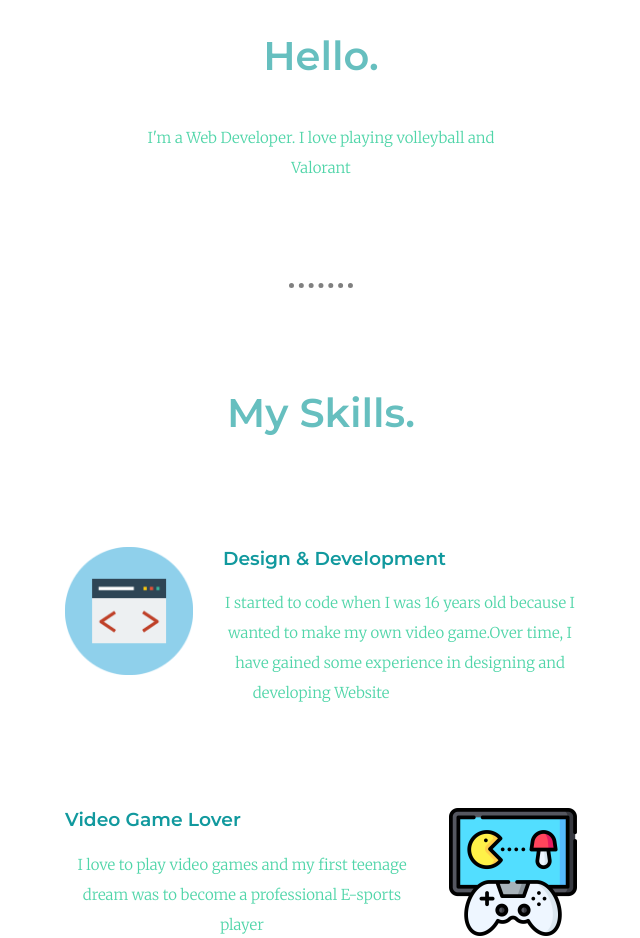
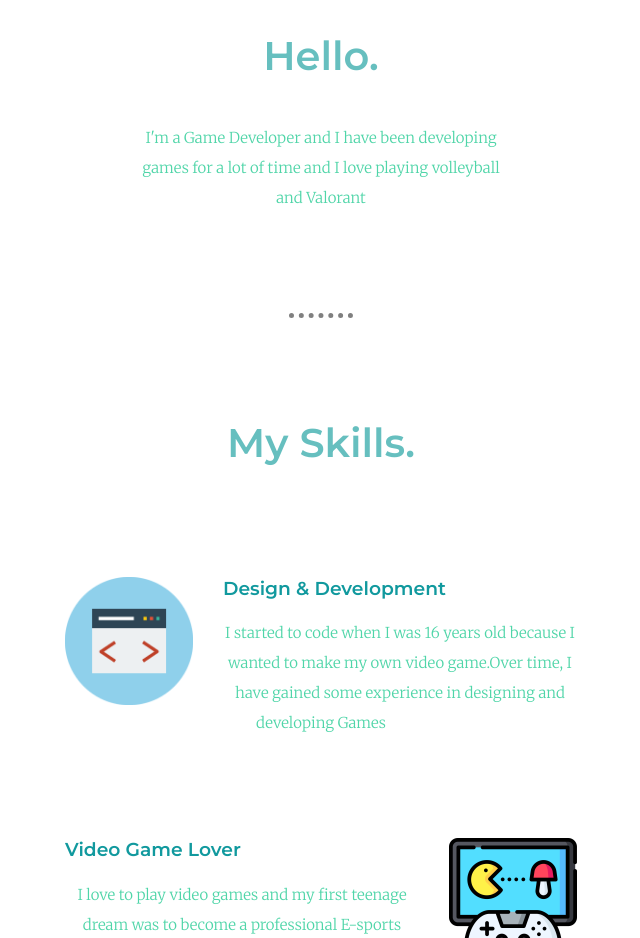
Before and after one commit to Kartyos-India/personal-website, a plain HTML site: page index.html in a window 1280 px wide. Shown: the part 1049-1987 px from the top of the page, without its empty margins (319-959 px from the left). Drawn offline with Linux system fonts and the light colour scheme.

Commit message:
Update index.html

```diff
--- a/index.html
+++ b/index.html
@@ -12,7 +12,7 @@
         <img class="top-cloud" src="images/CSS - My Site Images/cloud.png" alt="cloud-img">
 
         <h1>I'm Aman</h1>
-        <h2>a <span class="pro">pro</span>grammer</h2>
+        <h2>a <span class="pro">Game </span>Developer</h2>
         <img class="bottom-cloud" src="images/CSS - My Site Images/cloud.png" alt="cloud-img">
         <img src="images/CSS - My Site Images/mountain.png" alt="mountain-img">
     </div>
@@ -20,7 +20,7 @@
         <div class="profile">
           <img src="images/Aman.png" alt="Aman's Image">
           <h2>Hello.</h2>
-          <p class="intro">I'm a Web Developer. I love playing volleyball and Valorant</p>
+          <p class="intro">I'm a Game Developer and I have been developing games for a lot of time and I love playing volleyball and Valorant</p>
         </div>
         <hr>
         <div class="skills">
@@ -29,7 +29,7 @@
             <img class="skill-image1" src="images/CSS - My Site Images/Front end image.gif" alt="computer image">
 
             <h3>Design & Development</h3>
-            <p>I started to code when I was 16 years old because I wanted to make my own video game.Over time, I have gained some experience in designing and developing Website</p>
+            <p>I started to code when I was 16 years old because I wanted to make my own video game.Over time, I have gained some experience in designing and developing Games</p>
           </div>
           <div class="skill-row">
             <img class="skill-image2" src="images/CSS - My Site Images/game console image.png" alt="game-console">
```
